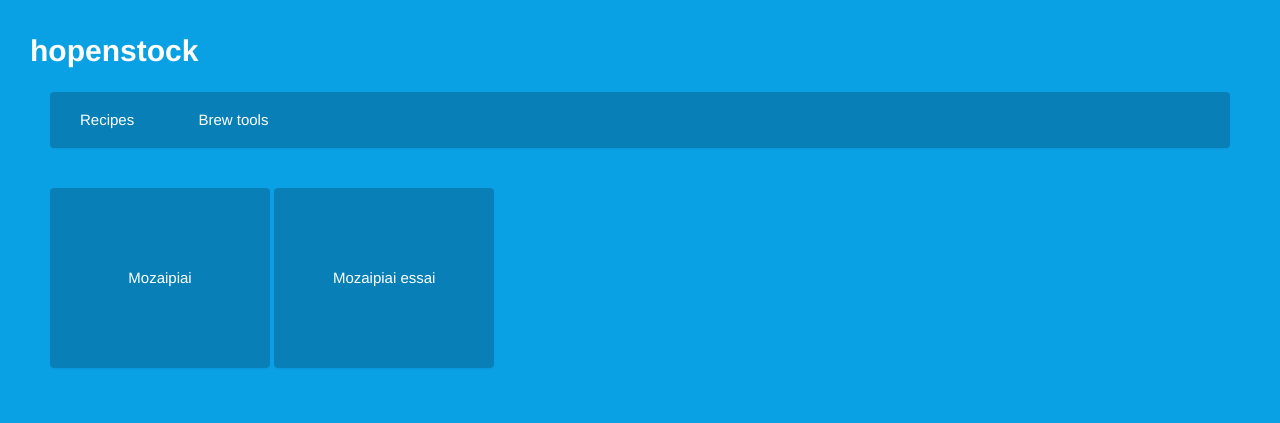
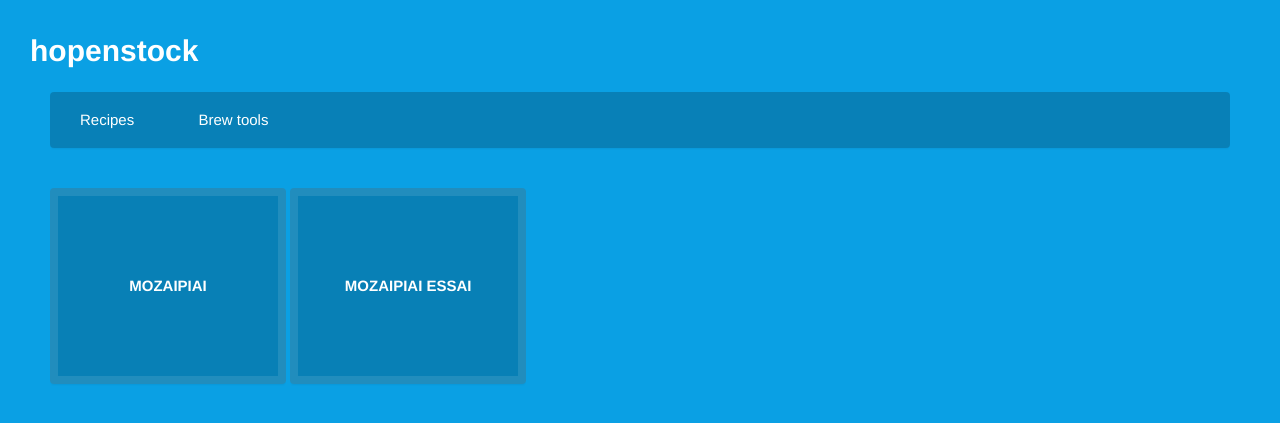
Before and after one commit to ipingu/hopenstock, a Jekyll site: the page built from recipes.md, in a window 1280 px wide. Shown: the top 423 px of the page. Built offline with Jekyll 4.4.1, drawn with Linux system fonts in a browser that asks for light colours.

Commit message:
Minor tweak on recipe block display

```diff
--- a/css/main.css
+++ b/css/main.css
@@ -153,7 +153,7 @@
   background-color: rgba(0,0,0,0.2);
 }
 
-nav ul li {
+li {
     display: inline-block;
     list-style-type: none;
 
@@ -193,6 +193,18 @@
   height: 180px;
   line-height: 180px;
   text-align: center;
+  border: 8px solid rgba(255,255,255,0.10)
+}
+
+ul.line li:hover {
+ border: 8px solid rgba(255,255,255,0.5);
+ background-color: rgba(0,0,0,0.1);
+}
+
+ul.line li a {
+  display: block;
+  text-transform: uppercase;
+  font-weight: bold;
 }
 
 /* for tables */
```
Also changed, not shown: 1 other file.
